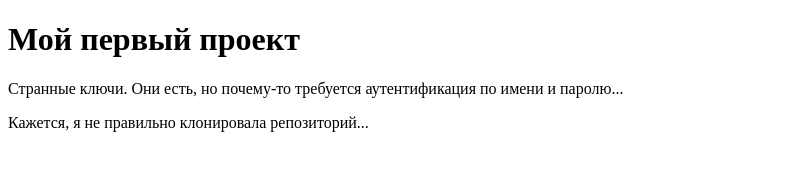
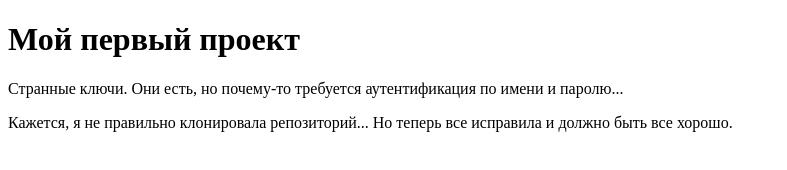
Before and after one commit to OlgaDuka/OlgaDuka, a plain HTML site: page index.html in a window 1280 px wide. Shown: the whole page, without its empty margins (0-787 px from the left). Drawn offline with Linux system fonts and the light colour scheme.

Commit message:
Замечательно!

```diff
--- a/index.html
+++ b/index.html
@@ -9,6 +9,6 @@
 <body>
   <h1>Мой первый проект</h1>
   <p>Странные ключи. Они есть, но почему-то требуется аутентификация по имени и паролю...</p>
-  <p>Кажется, я не правильно клонировала репозиторий...</p>
+  <p>Кажется, я не правильно клонировала репозиторий... Но теперь все исправила и должно быть все хорошо.</p>
 </body>
 </html>
```
